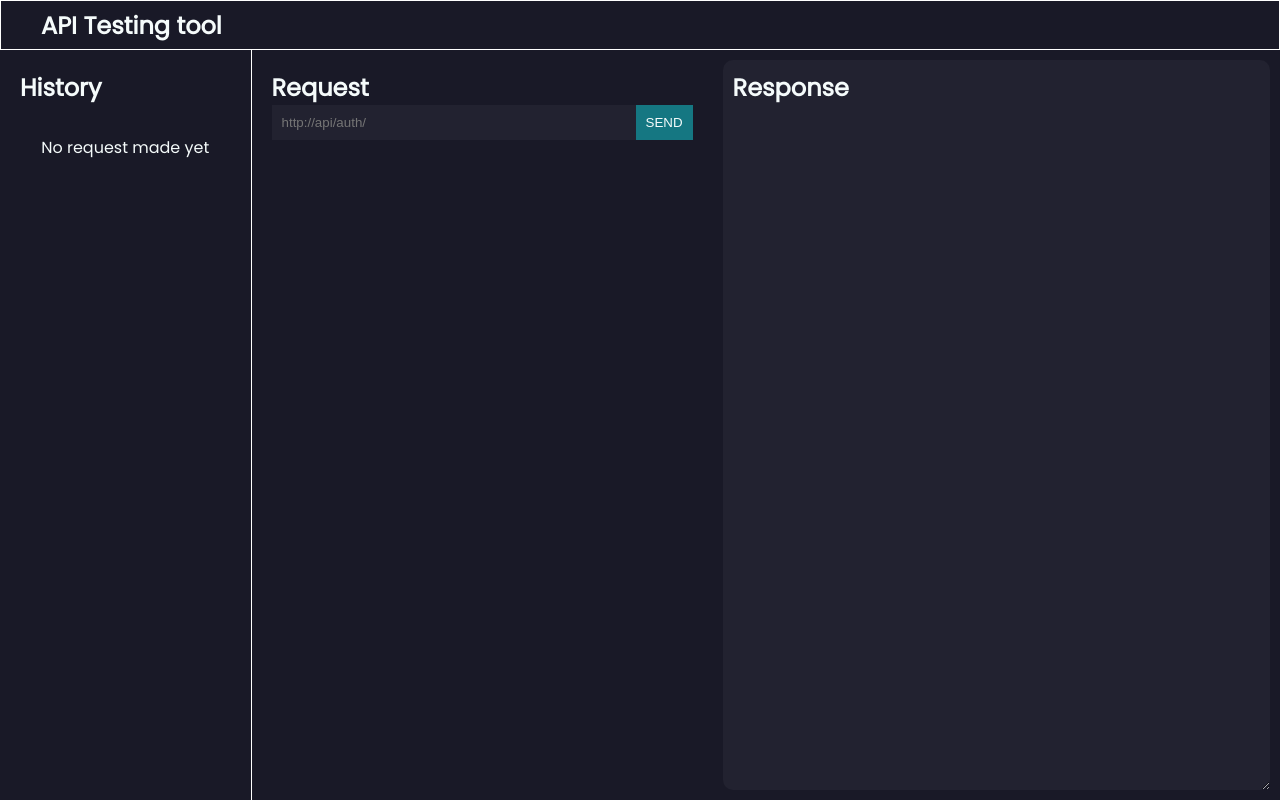
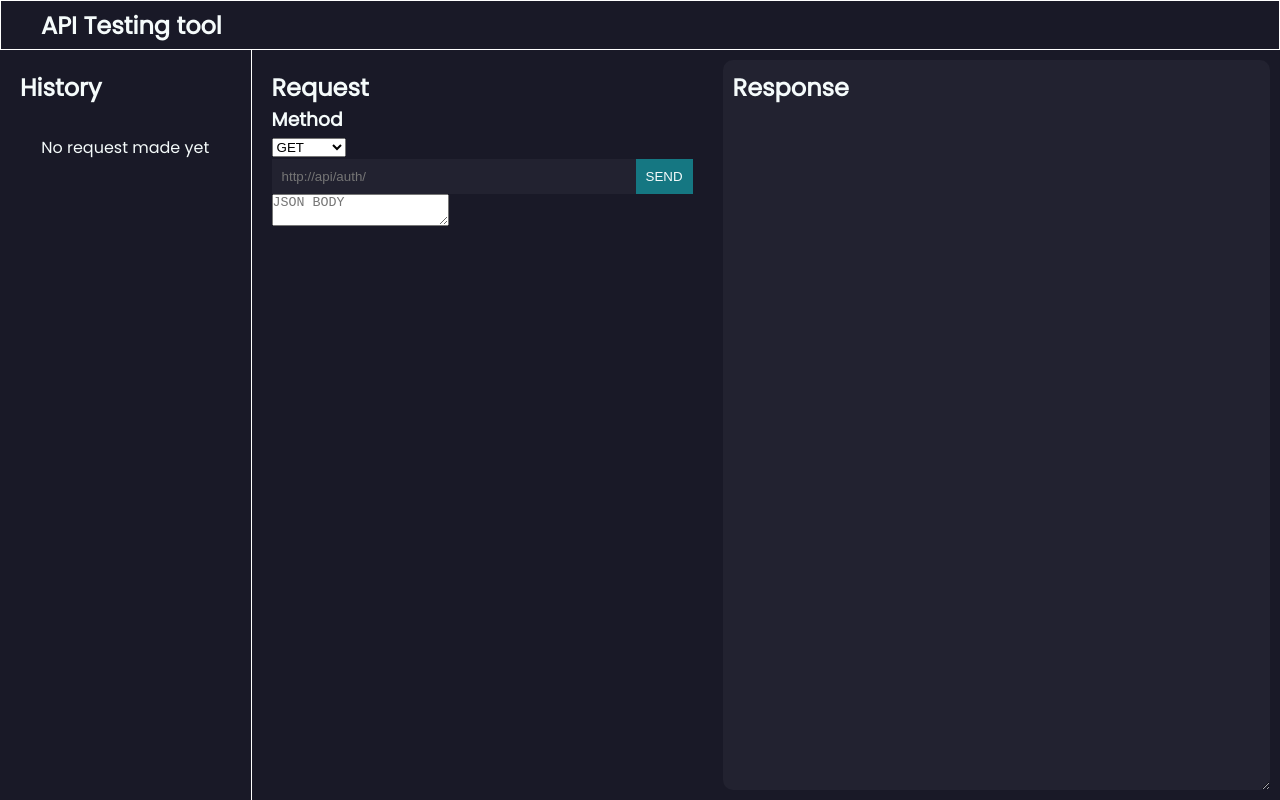
Before and after one commit to mart-anthony-stark/API-Testing-Tool-Desktop-App, an Electron app: page views/mainWindow.html in a window 1280 px wide. Drawn offline with Linux system fonts and the light colour scheme; files whose address does not match are found by name.

Commit message:
added method and body

```diff
--- a/views/mainWindow.html
+++ b/views/mainWindow.html
@@ -22,10 +22,22 @@
         <div class="request-container">
             <h2>Request</h2>
             <div class="main">
+                <div class="method">
+                    <h3>Method</h3>
+                    <select id="request-method">
+                        <option selected>GET</option>
+                        <option>POST</option>
+                        <option>PUT</option>
+                        <option>PATCH</option>
+                        <option>DELETE</option>
+                    </select>
+                </div>
                 <div class="input-cont">
                     <input type="text" id="url" placeholder="http://api/auth/">
                     <button id="sendBtn">SEND</button>
                 </div>
+                <textarea placeholder="JSON BODY"></textarea>
+
             </div>
         </div>
         <div class="response-container">
```
